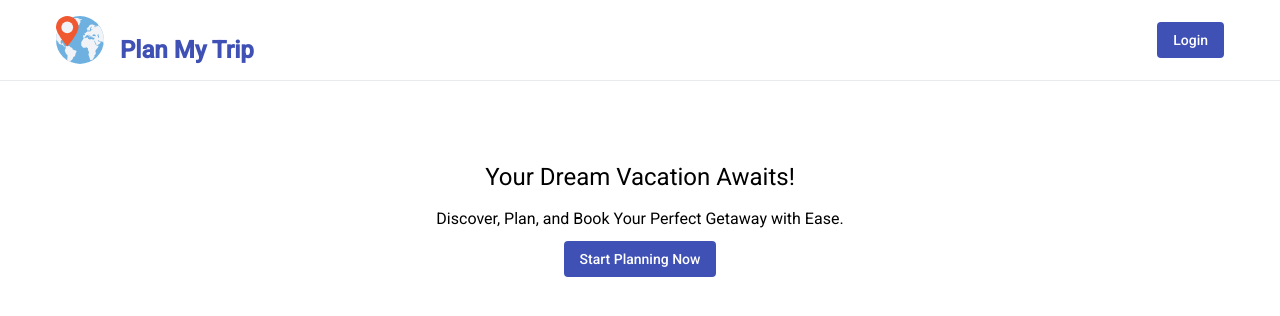
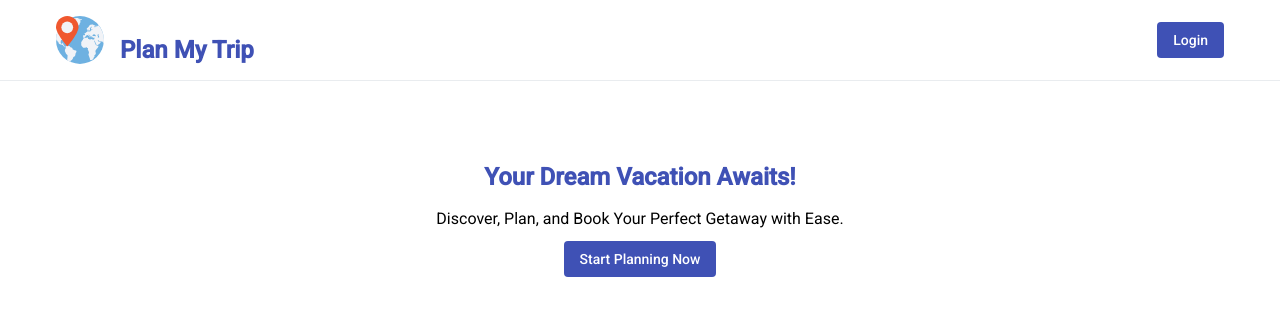
Before and after one commit to Surajit05021997/plan-my-trip, an Angular app: page / in a window 1280 px wide. Shown: the top 316 px of the page. Built offline with nearby package versions, Linux system fonts and the light colour scheme.

Commit message:
added simple ui modification to hero header

```diff
--- a/src/app/layout/hero-header/hero-header.component.html
+++ b/src/app/layout/hero-header/hero-header.component.html
@@ -1,5 +1,5 @@
 <div class="hero-header container">
-    <h1>Your Dream Vacation Awaits!</h1>
+    <h1 class="title">Your Dream Vacation Awaits!</h1>
     <p>Discover, Plan, and Book Your Perfect Getaway with Ease.</p>
     <button mat-flat-button color="primary">Start Planning Now</button>
 </div>
--- a/src/app/layout/hero-header/hero-header.component.scss
+++ b/src/app/layout/hero-header/hero-header.component.scss
@@ -3,4 +3,9 @@
     flex-direction: column;
     align-items: center;
     padding-block: 5rem;
+
+    .title {
+        color: var(--clr-primary);
+        font-weight: 700;
+    }
 }
```
